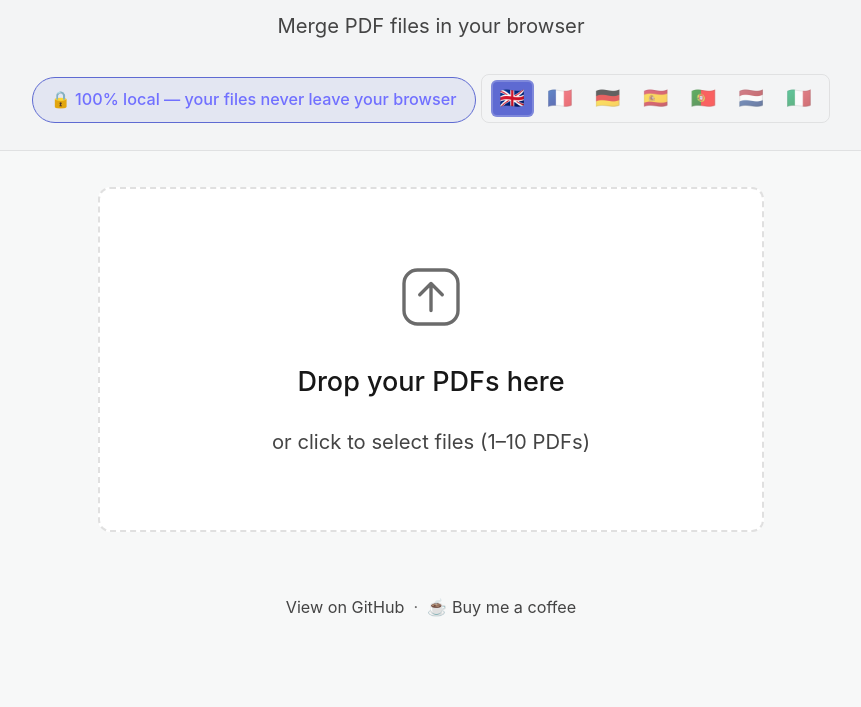
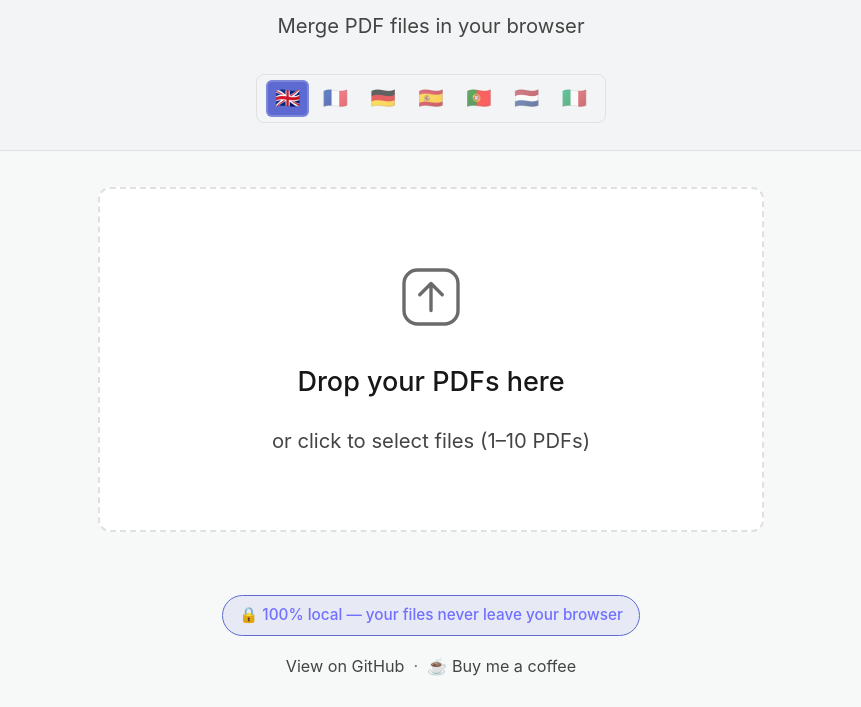
Before and after one commit to Hichiro6/pdf-merger, a website built with Vite: page index.html in a window 1280 px wide. Shown: the part 112-819 px from the top of the page, without its empty margins (209-1070 px from the left). Built offline with nearby package versions, Linux system fonts and the light colour scheme.

Commit message:
chore: move privacy badge from header to footer
Removed from header, added to footer with consistent styling across all apps.

```diff
--- a/index.html
+++ b/index.html
@@ -38,7 +38,6 @@
         <h1>PDF Merger</h1>
       </div>
       <p class="header__tagline" data-i18n="header.tagline">Merge PDF files in your browser</p>
-      <span class="badge" data-i18n="header.badge">🔒 100% local — your files never leave your browser</span>
       <!-- Language selector créé dynamiquement par i18n.js -->
     </header>
 
@@ -128,6 +127,9 @@
     </section>
 
     <footer class="footer">
+      <div class="footer__privacy">
+        <span class="badge" data-i18n="header.badge">🔒 100% local — your files never leave your browser</span>
+      </div>
       <div class="footer__links">
         <a href="https://github.com/Hichiro6/pdf-merger" target="_blank" rel="noopener noreferrer" data-i18n="privacy.link">View on GitHub</a>
         <span class="footer__separator">·</span>
--- a/styles/main.css
+++ b/styles/main.css
@@ -824,6 +824,16 @@ input[type="range"]::-moz-range-thumb {
   margin-top: auto;
 }
 
+.footer__privacy {
+  margin-bottom: 1rem;
+}
+
+.footer__privacy .badge {
+  display: inline-block;
+  font-size: 0.85rem;
+  padding: 0.4rem 0.9rem;
+}
+
 .footer__links {
   display: flex;
   align-items: center;
```
